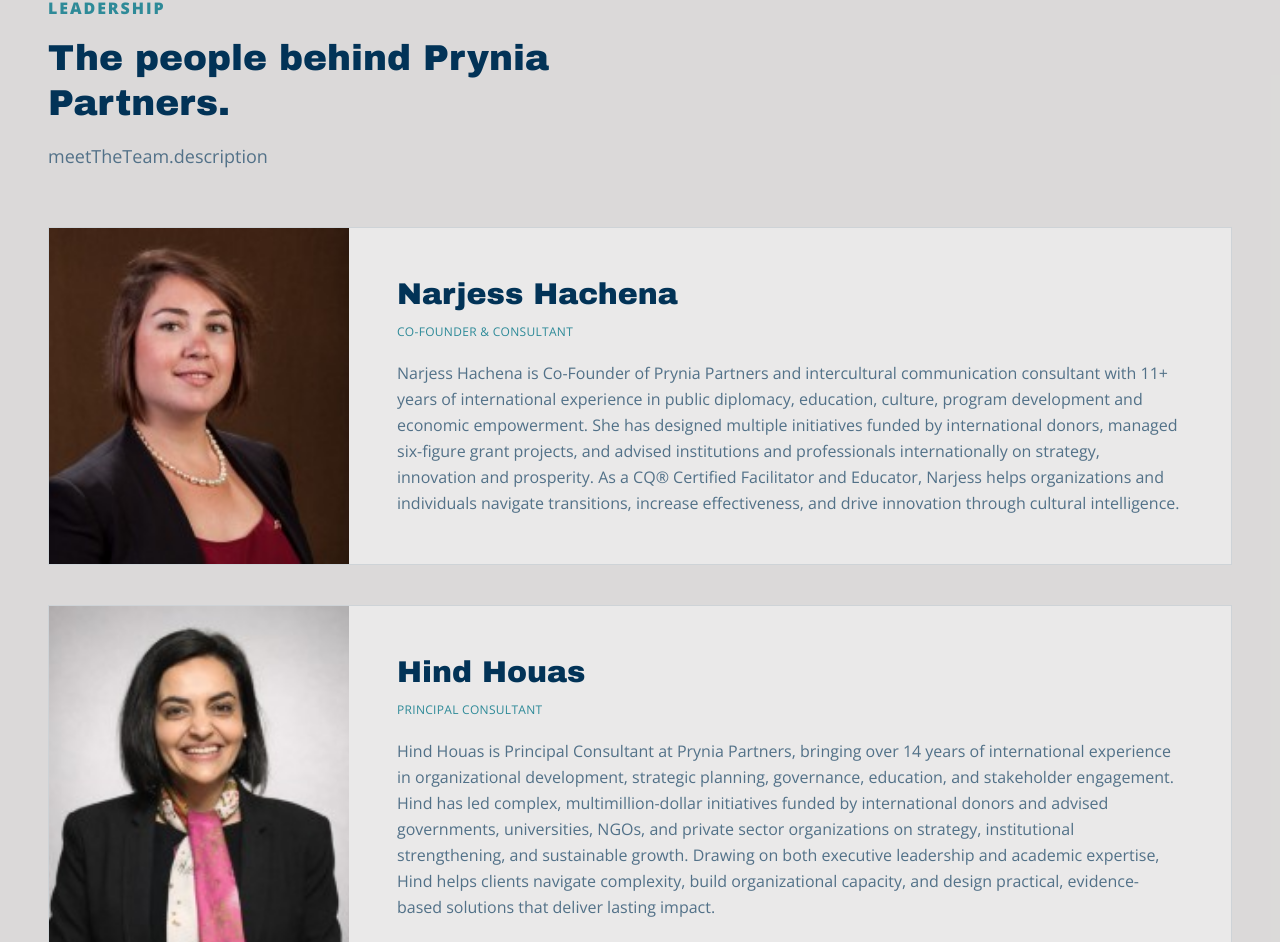
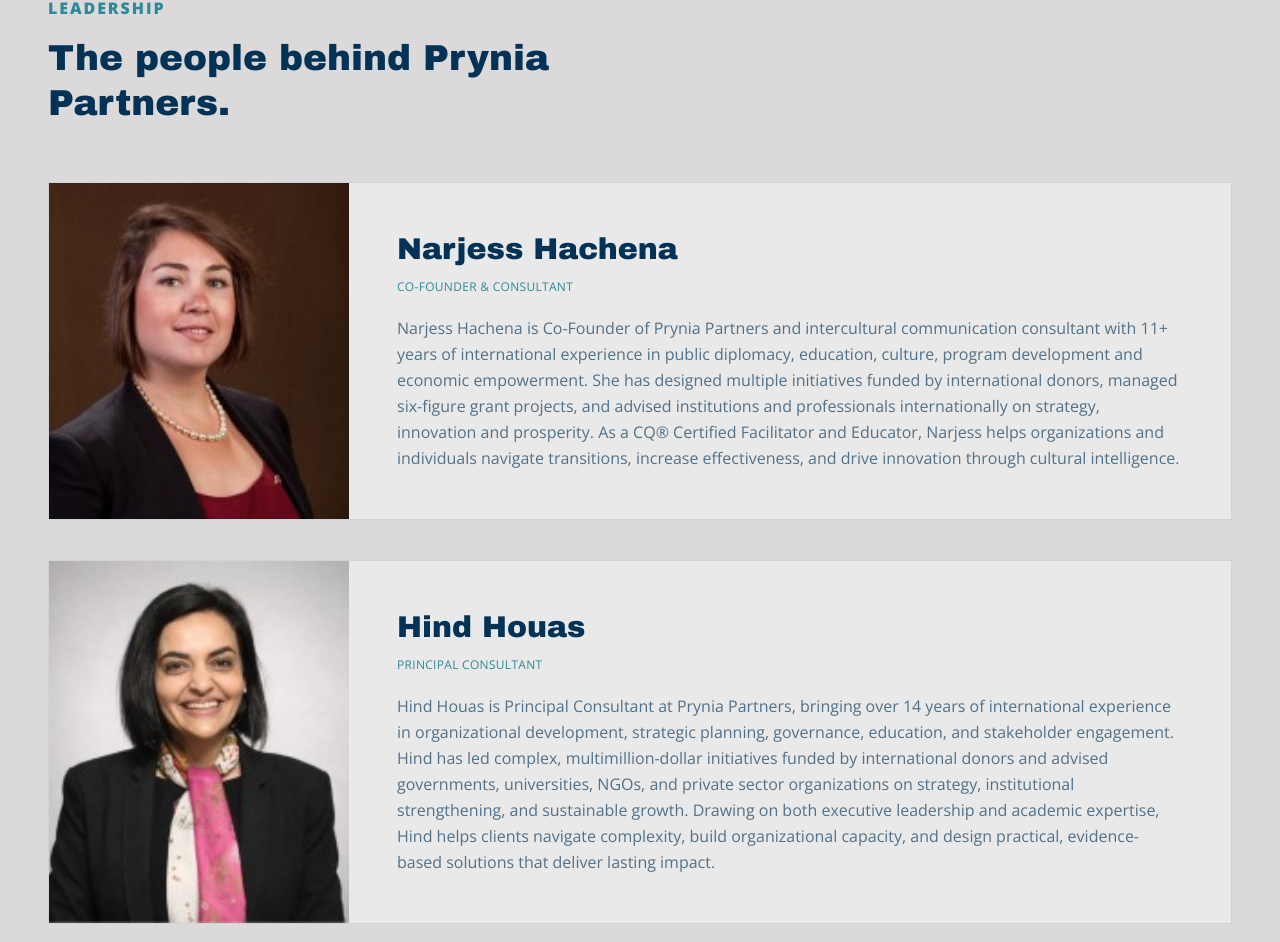
Before and after one commit to AmalMselmi/prynia-partners, a React (Vite) app: page / in a window 1280 px wide. Shown: the part 2212-3154 px from the top of the page. Built offline with nearby package versions, Linux system fonts and the light colour scheme.

Commit message:
Removed description

```diff
--- a/src/components/sections/MeetTheTeam.jsx
+++ b/src/components/sections/MeetTheTeam.jsx
@@ -17,7 +17,6 @@
         <SectionHeading
           eyebrow={t('meetTheTeam.eyebrow')}
           title={t('meetTheTeam.title')}
-          description={t('meetTheTeam.description')}
         />
 
         <div className="mt-14">
```
Also changed, not shown: prynia notes.txt.
